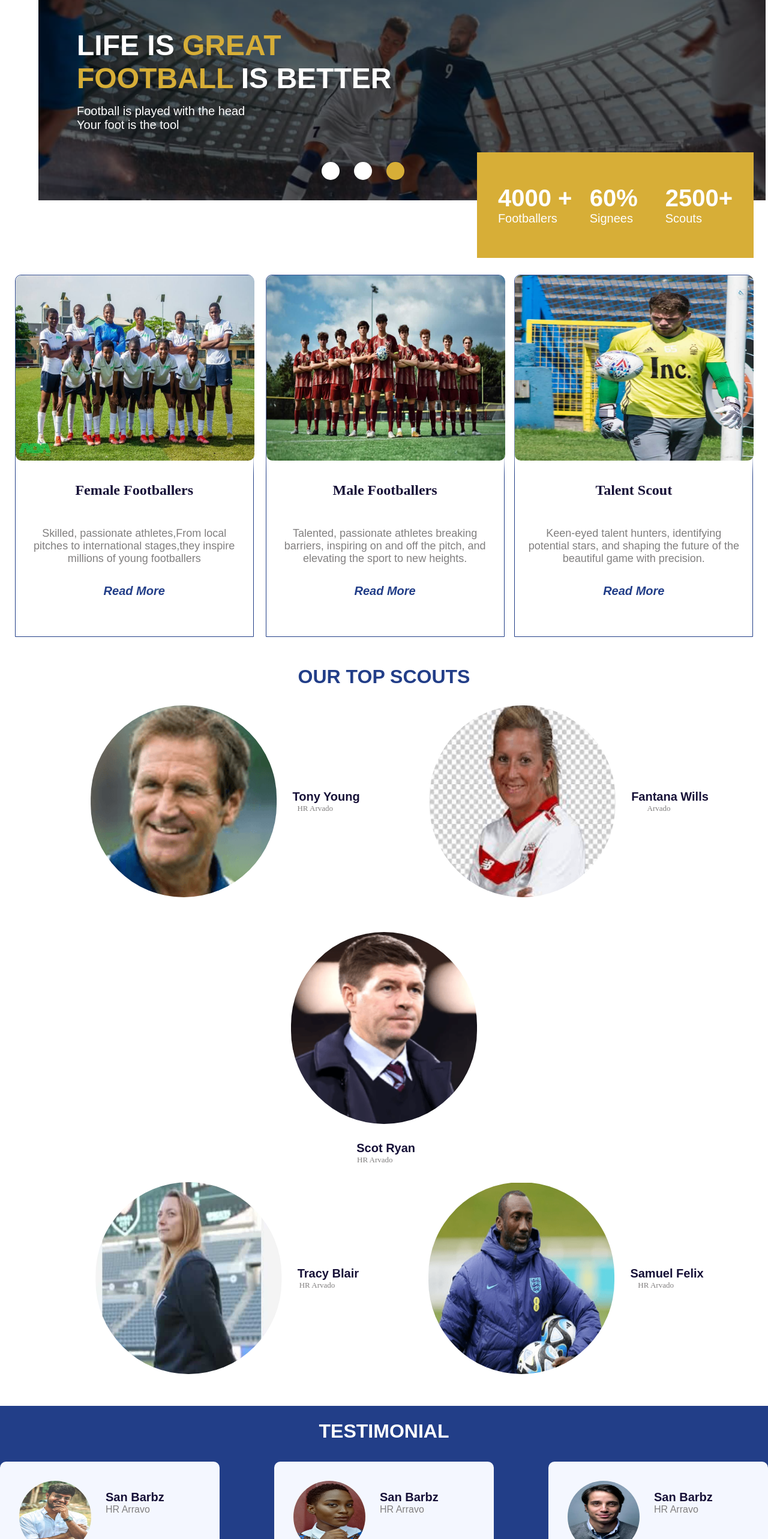
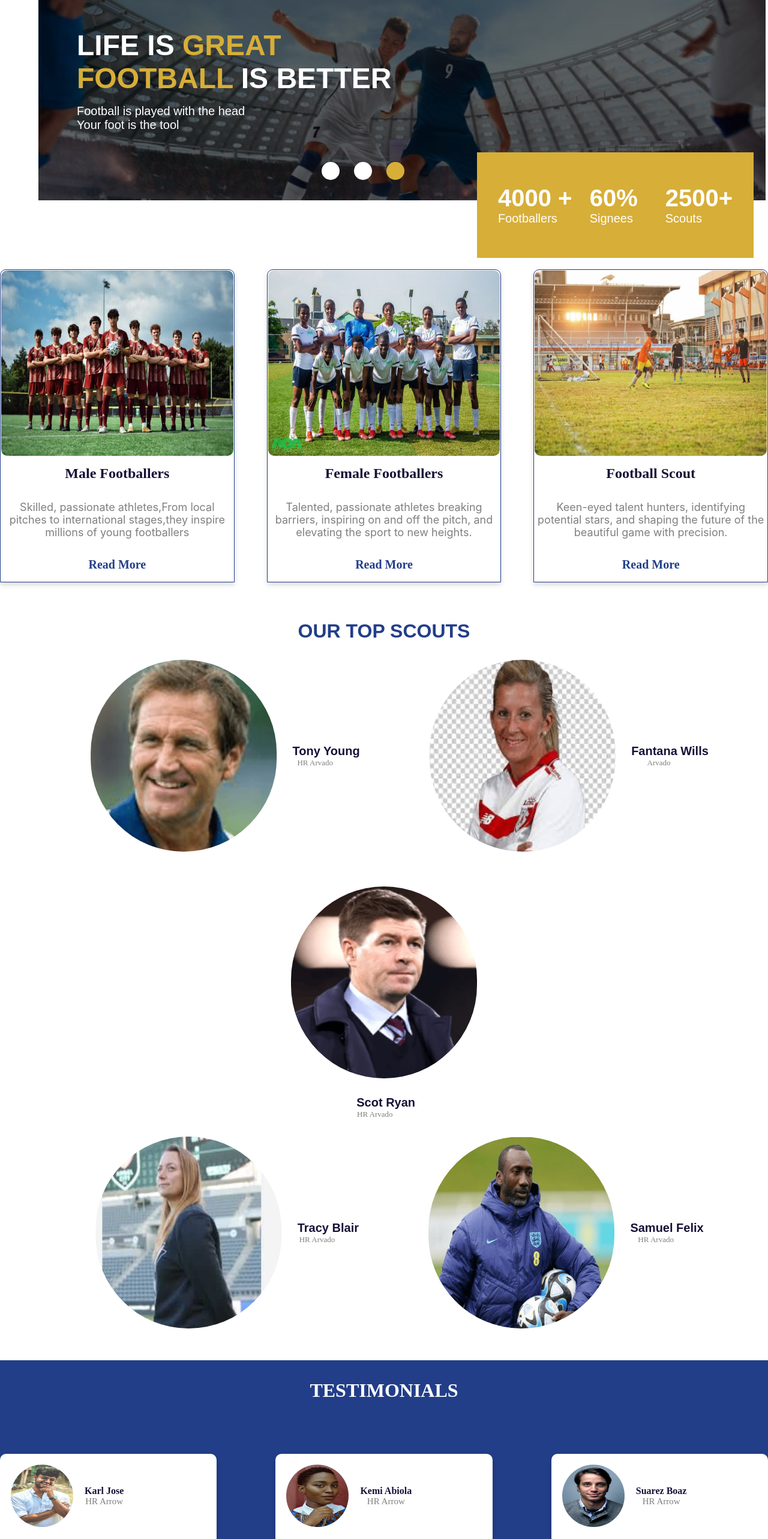
Before and after one commit to Neenoe/scouting-network, a React (Create React App) app: page / in a window 1280 px wide. Shown: the part 234-2800 px from the top of the page at 60% size. Built offline with nearby package versions, Linux system fonts and the light colour scheme; a web font is replaced by a local one.

Commit message:
huge revamp done on landing page

```diff
--- a/src/Components/Landing.jsx
+++ b/src/Components/Landing.jsx
@@ -112,7 +112,7 @@ function Landing () {
     <br /> <br />
     {/* categories */}
 
-    <div className="categories-wrapper ">
+    {/* <div className="categories-wrapper ">
       <div className="categories-container paddings innerWidth">
 
 
@@ -136,6 +136,35 @@ function Landing () {
       </div>
       </div>
 
+    </div> */}
+    <div className="categories-container">
+      <div className="categories-box">
+        <div className="categories-image">
+        <img src={data[11].imag} alt="" />
+
+        </div>
+        <h4>Male Footballers</h4>
+        <span>Skilled, passionate athletes,From local pitches to international stages,they inspire millions of young footballers </span>
+        <p>Read More</p>
+      </div>
+      <div className="categories-box">
+        <div className="categories-image">
+        <img src={data[3].imag} alt="" />
+
+        </div>
+        <h4>Female Footballers</h4>
+        <span>Talented, passionate athletes breaking barriers, inspiring on and off the pitch, and elevating the sport to new heights. </span>
+        <p>Read More</p>
+      </div>
+      <div className="categories-box">
+        <div className="categories-image">
+        <img src={data[20].imag} alt="" />
+
+        </div>
+        <h4>Football Scout</h4>
+        <span>Keen-eyed talent hunters, identifying potential stars, and shaping the future of the beautiful game with precision.</span>
+        <p>Read More</p>
+      </div>
     </div>
 
 
@@ -205,83 +234,82 @@ function Landing () {
 
       {/* TESTIMONIAL */}
 
-      <div className="testimonial innerWidth paddings">
-        <h3>TESTIMONIAL</h3>
+
+      <div className="testimonial-wrapper">
+        <h3>TESTIMONIALS</h3>
+        <div className="testimonial-container">
+        <div className="testimonial-box">
           <div className="testimonial-details">
-          <div className="testimonial-card1">
-            <div className="testimonial-card-details">
+            <div className="testimonial-image">
             <img src={data[7].imag} alt="" />
-              <div className="testimonial-card-details-info">
-                <p>San Barbz</p>
-                <span>HR Arravo</span>
+            </div>
+            <div className="testimonial-name">
+              <p>Karl Jose</p>
+              <p>HR Arrow</p>
             </div>
             </div>
-
-            <div className="testimonial-card1-texts">
+            <div className="testimonial-note">
               <p>"Getting signed up through a website was a game-changer for my football career! The platform connected me with scouts worldwide, and within weeks, I had opportunities I never dreamed of. Forever grateful!"</p>
             </div>
-
-            <div className="testimonial-card1-ratings">
-
+            <div className="testimonial-rate">
             <AiFillStar className='star'/>
               <AiFillStar className='star'/>
               <AiFillStar className='star'/>
               <AiFillStar className='star'/>
               <AiFillStar className='star'/>
+            </div>
+
 
         </div>
-
+        <div className="testimonial-box">
+          <div className="testimonial-details">
+            <div className="testimonial-image">
+            <img src={data[19].imag} alt="" />
             </div>
-          <div className="testimonial-card2">
-          <div className="testimonial-card-details">
-              <img src={data[19].imag}alt="" />
-              <div className="testimonial-card-details-info">
-                <p>San Barbz</p>
-                <span>HR Arravo</span>
+            <div className="testimonial-name">
+              <p>Kemi Abiola</p>
+              <p>HR Arrow</p>
             </div>
             </div>
-
-            <div className="testimonial-card1-texts">
-              <p>"Signing up players through this website has been a game-changer for my scouting efforts. It's a goldmine of undiscovered talent, and I found a true gem who's now making waves in the football world. Thank you!"</p>
+            <div className="testimonial-note">
+              <p>"Discovering talent through this website has been a game-changer for my scouting career. I found a hidden gem, and watching them grow into a star player is incredibly rewarding. Grateful for this platform!"</p>
             </div>
-
-            <div className="testimonial-card1-ratings">
-
+            <div className="testimonial-rate">
             <AiFillStar className='star'/>
               <AiFillStar className='star'/>
               <AiFillStar className='star'/>
               <AiFillStar className='star'/>
               <AiFillStar className='star'/>
+            </div>
+
 
         </div>
-
+        <div className="testimonial-box">
+          <div className="testimonial-details">
+            <div className="testimonial-image">
+            <img src={data[18].imag} alt="" />
             </div>
-            <div className="testimonial-card3">
-            <div className="testimonial-card-details">
-              <img src={data[18].imag} alt="" />
-              <div className="testimonial-card-details-info">
-                <p>San Barbz</p>
-                <span>HR Arravo</span>
+            <div className="testimonial-name">
+              <p>Suarez Boaz</p>
+              <p>HR Arrow</p>
             </div>
             </div>
-
-            <div className="testimonial-card1-texts">
-              <p>"Discovering talent through this website has been a game-changer for my scouting career. I found a hidden gem, and watching them grow into a star player is incredibly rewarding. Grateful for this platform!"</p>
+            <div className="testimonial-note">
+              <p>"Getting signed up through a website was a game-changer for my football career! The platform connected me with scouts worldwide, and within weeks, I had opportunities I never dreamed of. Forever grateful!"</p>
             </div>
-
-            <div className="testimonial-card1-ratings">
-
+            <div className="testimonial-rate">
             <AiFillStar className='star'/>
               <AiFillStar className='star'/>
               <AiFillStar className='star'/>
               <AiFillStar className='star'/>
               <AiFillStar className='star'/>
-
             </div>
 
 
         </div>
         </div>
+
+
       </div>
 
       {/* FOOTER */}
--- a/src/Components/landing.css
+++ b/src/Components/landing.css
@@ -146,9 +146,7 @@ margin-right: 2rem;
 
 }
 
-/* .navigation :nth-child(2) {
-    background-color: #D7AE37;
-} */
+
 
 .navigation div {
     width: 30px;
@@ -163,72 +161,48 @@ margin-right: 2rem;
   }
 
 
+
+
 .categories-container {
-    flex-direction: row;
+    max-width: 1300px;
+    margin: auto;
+    height: 600px;
      display: flex;
     flex-direction: row;
-    width: 100%;
-    box-sizing: border-box;
-    box-shadow: blue;
-    justify-content: space-evenly;
+    align-items: center;
+    justify-content: space-between;
+    margin-top: 2.5rem;
 }
 
-.categories-wrapper {
-    margin-top: 4rem;
-    padding: 0;
-
-
-}
-.categories-wrapper img {
-    width: 348px;
-    height: 309px;
-    filter: drop-shadow(10px 10px 10px white);
+.categories-box {
+    background: #fff;
+    padding: 1px;
+    border-radius: 10px;
+    box-shadow: 0 4px 8px rgba(0, 0, 0, 0.15);
+    width: calc(31.3% - 10px);
+    display: flex;
+    flex-direction: column;
+    justify-content: center;
+    align-items: center;
+    border-radius: 10px 10px 0px 0px;
+border: 1px solid #223E88;
+background: #FFF;
 }
 
-.categories-wrapper img {
-    width: 398px;
+.categories-image {
+    max-width: 398px;
 height: 309px;
-
-}
-
-.categories3 img,
-.categories1 img,
-.categories2 img{
-    width: 398px;
-    height: 309px;
+flex-shrink: 0;
 border-radius: 10px;
 }
 
-.categories-wrapper span {
-    display: flex;
-flex-direction: column;
+.categories-image img {
+    width: 100%;
+height: 100%;
 flex-shrink: 0;
-color: #817F7F;
-text-align: center;
-font-size: 18px;
-padding: 1rem;
+border-radius: 10px;
 }
-
-.categories1,
-.categories2,
-.categories3 {
-    background-color: white;
-    box-sizing: border-box;
-    border: 1px solid #223E88;
-    width: 398px;
-   border-radius: 10px 10px 0px 0px;
-
-}
-
-.categories1 h4,
-.categories2 h4,
-.categories3  h4 {
-    margin-top: 1rem;
-    text-align: center;
-    display: flex;
-    flex-direction: row;
-    align-items: center;
-    justify-content: center;
+.categories-box h4 {
     color: #161037;
     font-family: Satoshi;
     font-size: 24px;
@@ -237,32 +211,27 @@ font-weight: 700;
     line-height: normal;
 }
 
-.categories1 span,
-.categories2 span,
-.categories3  span {
-    margin-top: 1rem;
-    display: flex;
-    flex-direction: column;
-    flex-shrink: 0;
+.categories-box span {
     color: #817F7F;
 text-align: center;
+font-family: Inter;
 font-size: 18px;
-}
-
-.categories1 p,
-.categories2 p,
-.categories3  p {
-    margin-top: 1rem;
-    color: #223E88;
-font-size: 20px;
-font-style: italic;
-font-weight: 700;
-margin-bottom: 4rem;
+font-style: normal;
+font-weight: 400;
+line-height: normal;
 margin-top: 1rem;
 }
 
-
-
+.categories-box p {
+    color: #223E88;
+font-family: Satoshi;
+font-size: 20px;
+font-style: normal;
+font-weight: 700;
+line-height: normal;
+margin-top: 2rem;
+margin-bottom: 1rem;
+}
 .scout {
     display: flex;
     flex-direction: column;
@@ -348,101 +317,6 @@ font-weight: 400;
 line-height: normal;
 margin-right: 1.9rem;
 }
-.testimonial {
-    display: flex;
-    flex-direction: column;
-    background: #223E88;
-    margin-bottom: 1.5rem;
-}
-
-.testimonial h3 {
-    color: #FFF;
-font-size: 32px;
-font-style: normal;
-font-weight: 700;
-line-height: normal;
-}
-
-.testimonial-details {
-    display: flex;
-    flex-direction: row;
-    justify-content: space-between;
-    margin-top: 2rem;
-    padding: 0;
-
-}
-
-.testimonial-card1,
-.testimonial-card2,
-.testimonial-card3 {
-    width: 366px;
-    height: 399px;
-    flex-shrink: 0;
-    border-radius: 10px;
-    background: #F4F7FF;
-
-}
-
-.testimonial-card1 {
-    margin-left: -1.5rem;
-}
-
-.testimonial-card3 {
-    margin-right: -1.5rem;
-}
-
-.testimonial-card-details {
-    display: flex;
-    flex-direction: row;
-    padding: 2rem;
-}
-.testimonial-card-details img{
-    width: 120px;
-    height: 120px;
-    border-radius: 50%;
-}
-
-.testimonial-card-details-info {
-    display: flex;
-    flex-direction: column;
-    margin-left: 1.5rem;
-    margin-top: 1rem;
-}
-
-.testimonial-card-details-info p {
-color: #161037;
-font-size: 20px;
-font-weight: 700;
-}
-
-.testimonial-card-details-info span {
-    color: #817F7F;
-font-size: 16px;
-margin-right: 1.5rem;
-}
-
-.testimonial-card1-texts p {
-    width: 292px;
-    color: #817F7F;
-    font-family: Satoshi;
-    font-size: 18px;
-    font-style: normal;
-    font-weight: 400;
-    line-height: normal;
-    text-align: left;
-    padding-left: 1rem;
-}
-
-.testimonial-card1-ratings {
-    display: flex;
-    flex-direction: row;
-    margin-top: 0.5rem;
-    margin-left: 3.5rem;
-}
-
-.testimonial-card1-ratings :nth-child(5) {
-    color: #E0E0E0;
-}
 
 .star {
     width: 35px;
@@ -450,7 +324,105 @@ margin-right: 1.5rem;
     color: #D7AE37;
 }
 
+.testimonial-wrapper {
+    max-width: 1300px;
+    margin: auto;
+    height: 600px;
+    padding: 0 0px;
+    display: flex;
+    flex-direction: column;
+    align-items: center;
+    justify-content: space-between;
+    background-color: #223E88;
+    margin-bottom: 1rem;
+  }
 
+  .testimonial-wrapper h3 {
+    color: #FFF;
+font-family: Satoshi;
+font-size: 32px;
+font-style: normal;
+font-weight: 700;
+line-height: normal;
+margin-top: 2rem;
+  }
+
+  .testimonial-container {
+    display: flex;
+    flex-direction: row;
+
+    justify-content: space-between;
+    margin-bottom: 6rem;
+
+
+  }
+  .testimonial-box {
+    background: #fff;
+    padding: 15px 15px;
+    border-radius: 10px;
+    box-shadow: 0 4px 8px rgba(0, 0, 0, 0.15);
+    width: calc(29% - 10px);
+  }
+  .testimonial-details {
+    display: flex;
+    flex-direction: row;
+    justify-content: flex-start;
+    align-items: center;
+    /* margin-left: 1rem; */
+  }
+ .testimonial-image {
+    width: 110px;
+    height: 110px;
+    border-radius: 50%;
+    padding: 3px;
+ }
+
+
+ .testimonial-image img {
+    height: 100%;
+    width: 100%;
+    border-radius: 50%;
+
+
+ }
+
+ .testimonial-name {
+    margin-left: 1rem;
+ }
+
+ .testimonial-name :nth-child(1) {
+    color: #161037;
+font-family: Satoshi;
+font-size: 16px;
+font-style: normal;
+font-weight: 700;
+line-height: normal;
+ }
+
+ .testimonial-name :nth-child(2) {
+    color: #817F7F;
+font-family: Satoshi;
+font-size: 15px;
+font-style: normal;
+font-weight: 400;
+line-height: normal;
+ }
+
+
+ .testimonial-note p {
+    text-align: left;
+    margin-top: 1rem;
+    color: #817F7F;
+font-family: Satoshi;
+font-size: 18px;
+font-style: normal;
+font-weight: 400;
+line-height: normal;
+ }
+
+ .testimonial-rate {
+    margin-top: 2rem;
+ }
 
 
 @media screen and (max-width: 1310px) {
@@ -476,6 +448,7 @@ margin-right: 1.5rem;
     .media-container {
        margin-left: -4rem;
        width: 103%;
+       margin-bottom: 6rem;
 
 
     }
@@ -515,7 +488,7 @@ align-self: flex-end;
 padding: 2rem;
 padding-bottom: 2rem;
 margin-right: 1.7%;
-margin-top: -3rem;
+margin-top: -9rem;
 
 
 }
@@ -543,43 +516,45 @@ line-height: normal;
 .categories-container {
     display: flex;
     flex-direction: column;
+    justify-content: center;
     align-items: center;
-   width: auto !important;
+    margin-top: 22rem;
 
 }
 
-.categories3 {
-    margin-left: -1rem;
-}
-.categories-container div {
-    margin-top:2rem ;
-}
-.categories-wrapper {
-
-    background: none;
-    width: 0 auto;
-}
-.categories-container {
-
-   padding-left: 1.5rem;
-   background-color: none;
-}
-.categories1,
-.categories2,
-.categories3 {
+.categories-box {
+    width: 368px;
+height: 265px;
+    margin-top: 18rem;
+    border: none;
+    box-shadow: none;
     border-radius: 10px;
     background: #F4F7FF;
-border: none;
-padding-left: 0.6rem ;
+}
+
+.categories-box h4 {
+    margin-top: 0rem;
+    font-size: 24px;
+}
+.categories-box span {
+    text-align: center;
+font-family: Inter;
+font-size: 18px;
+padding: 1rem;
 
 }
 
-.categories1 img,
-.categories2 img,
-.categories3 img {
-    border-radius: 10px;
-    margin-left: -0.5rem;
-
+.categories-box p {
+    font-size: 20px;
+    margin-bottom: 16rem;
+}
+.categories-image {
+    width: 368px;
+height: 285px;
+}
+.categories-image img {
+    width: 100%;
+    height: 100%;
 }
 
 
@@ -587,6 +562,7 @@ padding-left: 0.6rem ;
 .scout {
     display: flex;
     flex-direction: column;
+    margin-top: 38rem;
 }
 
 .scout-top-details,
@@ -617,76 +593,36 @@ padding-left: 0.6rem ;
     height: 150px;
 }
 
-.testimonial-details {
+
+.testimonial-container {
     display: flex;
     flex-direction: column;
     justify-content: center;
-    align-items: center;
-
-    padding: none;
-    margin: 0 auto;
+    margin-top: 2rem;
+}
+.testimonial-wrapper {
+    display: flex;
+    flex-direction: column;
+    justify-content: center;
+    padding: 10px;
+    height: 1182px;
 
 }
 
-.testimonial-card1-texts p {
+.testimonial-wrapper h3 {
+    margin-top: 3rem;
     font-size: 18px;
-    margin-top: -2rem;
+}
+.testimonial-box {
 
+  margin-top: 1rem;
+    width: 368px;
+height: 339px;
 }
-
-.testimonial-card2 {
-    margin-right: 1.3rem;
-}
-.testimonial-card3 {
-    margin-right: 2rem;
-}
-.testimonial-card1,
-.testimonial-card2,
-.testimonial-card3 {
-    margin-top: 1.5rem;
-    width: 328px;
-height: 303px;
-border-radius: revert;
-}
-.testimonial-card1-ratings {
-   display: flex;
-   flex-direction: row;
-   justify-self: flex-start;
-   align-items: flex-start;
-   align-content: flex-start;
-   justify-items: flex-start;
-}
-
-.testimonial-card3 {
-    margin-left: 1rem;
-}
-.testimonial-card1-ratings {
-    width: 165px;
-height: 28px;
-margin-top: -0.5%;
-
-}
-.testimonial-card-details img {
-    width: 90px;
-    height: 90px;
-    margin-top: -1.8rem;
-}
-.testimonial-card-details-info {
-    margin-top: -0.3rem;
-}
-
-}
-
-@media screen and (max-width:414px) {
-    .categories1,
-    .categories2,
-    .categories3 {
-        width: 303px;
-    }
-
-    .categories1 img,
-    .categories2 img,
-    .categories3 img {
-        width: 303px;
+.star {
+    width: 25px;
+    height: 20px;
+    color: #D7AE37;
+    margin-top: -8rem;
 }
 }
```
Lines whose indentation alone changed are shown as unchanged.
